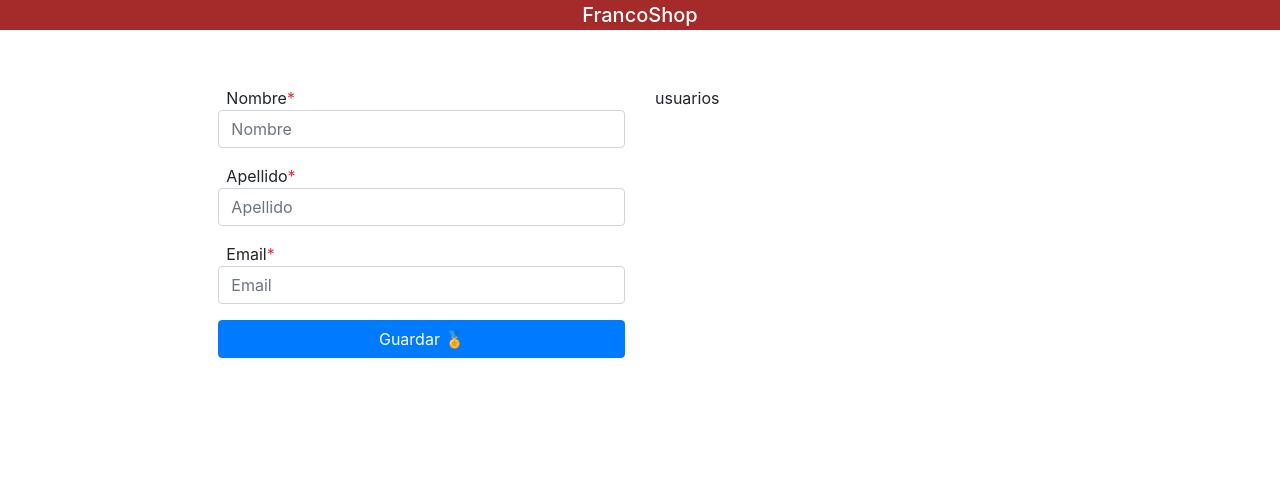
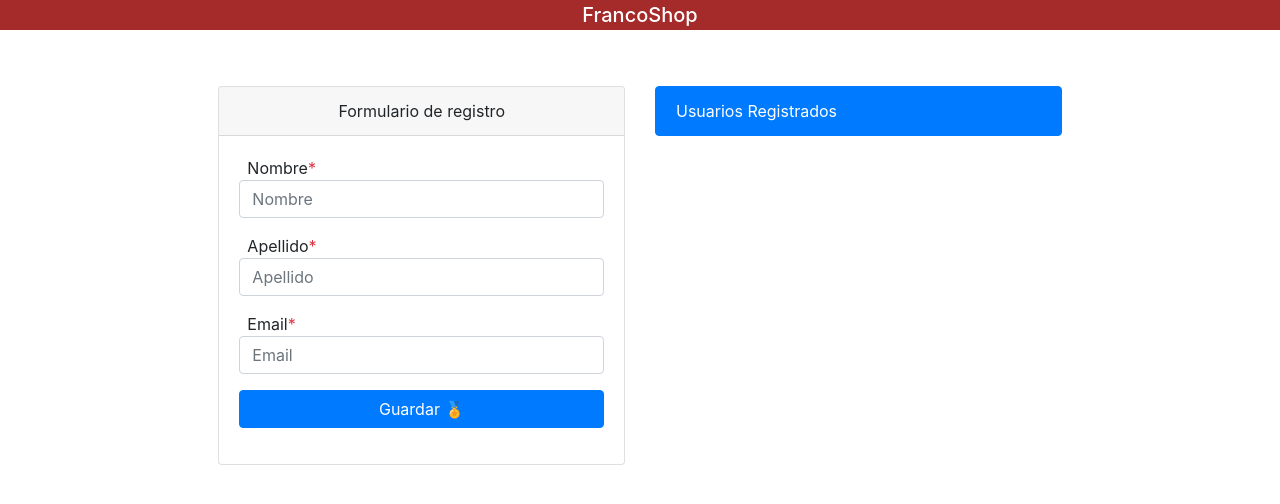
Before and after one commit to pmNiko/form-react, a React (Create React App) app: page / in a window 1280 px wide. Shown: the top 504 px of the page. Built offline with nearby package versions, Linux system fonts and the light colour scheme.

Commit message:
Error button removeUser

```diff
--- a/package.json
+++ b/package.json
@@ -8,7 +8,9 @@
     "@testing-library/user-event": "^7.1.2",
     "react": "^16.13.1",
     "react-dom": "^16.13.1",
-    "react-scripts": "3.4.3"
+    "react-scripts": "3.4.3",
+    "short-id": "0.1.0-1",
+    "uuid": "^8.3.1"
   },
   "scripts": {
     "start": "react-scripts start",
--- a/src/App.js
+++ b/src/App.js
@@ -3,18 +3,38 @@ import './App.css';
 
 import Header from './components/Header/Header';
 import Register from './components/Register';
+import List from './components/List';
+
 
 function App() {
+  // hook para manejo del listado de usuarios
+  const [users, setUsers] = useState([]);
+
+  // funcion para agregar un usuario desde el componente hijo
+  // recibe como parametro el nuevo usuario registrado
+  // en Register.js y lo recibe a travez de una función
+  const addUser = (usuario) => {
+    setUsers([...users, usuario])
+  }
+  // quitar un usuario de la colección
+  const removeUser = (usuario) => {
+    console.log(usuario);
+  }
+
+
+  // render del componente principal
   return (
     <div className="contador-fluid">
         <Header/>
         <div className="row mt-5 justify-content-center ">
           <div className="col-4">
-            <Register/>
+            <Register addUsers= {addUser}/>
           </div>
+
           <div className="col-4">
-            usuarios
+            <List removeUser={removeUser} usuarios={users} />
           </div>
+
         </div>
     </div>
   );
--- /dev/null
+++ b/src/components/Error.js
@@ -0,0 +1,11 @@
+import React from 'react';
+
+const Error = ({message}) => {
+    return (
+        <div className="alert alert-danger mt-2">
+            <p className="text-center">{message}</p>
+        </div>
+    );
+}
+
+export default Error;
--- /dev/null
+++ b/src/components/List.js
@@ -0,0 +1,31 @@
+import React from 'react';
+
+const List = ({usuarios, removeUser}) => {
+
+    const borrar = (id) => {
+        console.log(id)
+    }
+
+    return (
+        <>
+            <ul className="list-group" key={usuarios.length}>
+                <li className="list-group-item active">
+                    Usuarios Registrados
+                </li>
+                {usuarios.map(({nombre,apellido,mail,id}) => (
+                    <li key={id} className="list-group-item d-flex justify-content-between align-items-center">
+                        {nombre } {apellido} {mail}
+                        <button className="btn btn-danger" onClick={borrar(id)}>
+                            {/* <span role="img" aria-label="trash">
+                                🚮
+                            </span> */}
+                            borrar
+                        </button>
+                    </li>
+                ))}
+            </ul>
+        </>
+    );
+}
+
+export default List;
--- a/src/components/Register.js
+++ b/src/components/Register.js
@@ -1,36 +1,89 @@
 import React, {useState} from 'react';
+import Error from './Error';
 
-const Register = () => {
+// uso de npm -i short-id para crear ids cortos de cada elemento
+// npm i uuid
+const shortId = require('short-id');
+// const {v4: uuid} = require('uuid');
+
+const Register = ({addUser}) => {
 
     // hook para manejo de errores dentro del form
     const [error, setError] = useState(false);
     // hook para manejo de user
     const [user, setUser] = useState({
+            // id: shortId.generate(),
             nombre: '',
             apellido: '',
             mail: ''
+        }
+    );
 
+    // función para resetear el estado
+    const resetState = () => {
+        // const keys = Object.keys(ele);
+        setUser({
+            id: '',
+            nombre: '',
+            apellido: '',
+            mail: ''
         });
+        document.getElementById('form').reset();
+    }
+
+    // Manejador de inputs
+    const handlerInput = (e) => {
+        // destruct para recuperar el value y el name
+        const { value, name } = e.target;
+
+        // modifico el estado
+        // uso de spread para mantener el estado actual
+        // modifico las propiedades dinamicamente con el valor del input
+        setUser({...user, [name] : value})
+    }
 
     // funciones para manejar eventos
     const register = (e) => {
         e.preventDefault();
 
-        document.getElementById('form').reset();
+        // validación de campos
+        if (user.nombre.trim() === "" ||
+            user.apellido.trim() === "" ||
+            user.mail.trim() ===""
+            ) {
+                // cambio el estado del componente Error
+                setError(true);
+                // corte de ejecución
+                return;
             }
 
-    const handlerInput = (e) => {
-        // destruct para recuperar el value y el name
-        const { value, name } = e.target;
+        // --- propagación del estado a la app.js ---//
 
-        // modifico el estado
-        // uso de spreed para mantener el estado actual
-        // modifico las propiedades dinamicamente con el valor del input
-        setUser({...user, [name] : value})
+        // desestructuro el objecto del hook user
+        const {nombre, apellido, mail} = user;
+        const userObject = {
+            id : shortId.generate(),
+            nombre,
+            apellido,
+            mail
+        }
+        addUser(userObject);
+
+        // reseteo los campos del formulario
+        resetState();
     }
 
+
+    // Componente form
     return (
-        <form id="form" onSubmit={register}>
+        // contengo los componentes dentro de un Fragment
+        <>
+            <div className="card">
+                <div className="card-header text-center">
+                    Formulario de registro
+                </div>
+                <div className="card-body">
+                    <form id="form" className="mb-3" onSubmit={register}>
                         <div className="form-group">
                             <label htmlFor="nombre" className="ml-2"/>
                                 Nombre<span className="text-danger">*</span>
@@ -65,10 +118,16 @@ const Register = () => {
                             />
                         </div>
 
+                        {/* boton submit */}
                         <button className="btn btn-primary btn-block">
                             Guardar <span role="img" aria-label="medal">🏅</span>
                         </button>
                     </form>
+                </div>
+                {/* Si el estado del componente error esta en true se renderea */}
+                {error? <Error message="Todos los campos son obligatorios"/> : null}
+            </div>
+        </>
     );
 }
 
```
Also changed, not shown: 1 other file (tests, documents, lock files or other folders). Lines whose indentation alone changed are shown as unchanged.
